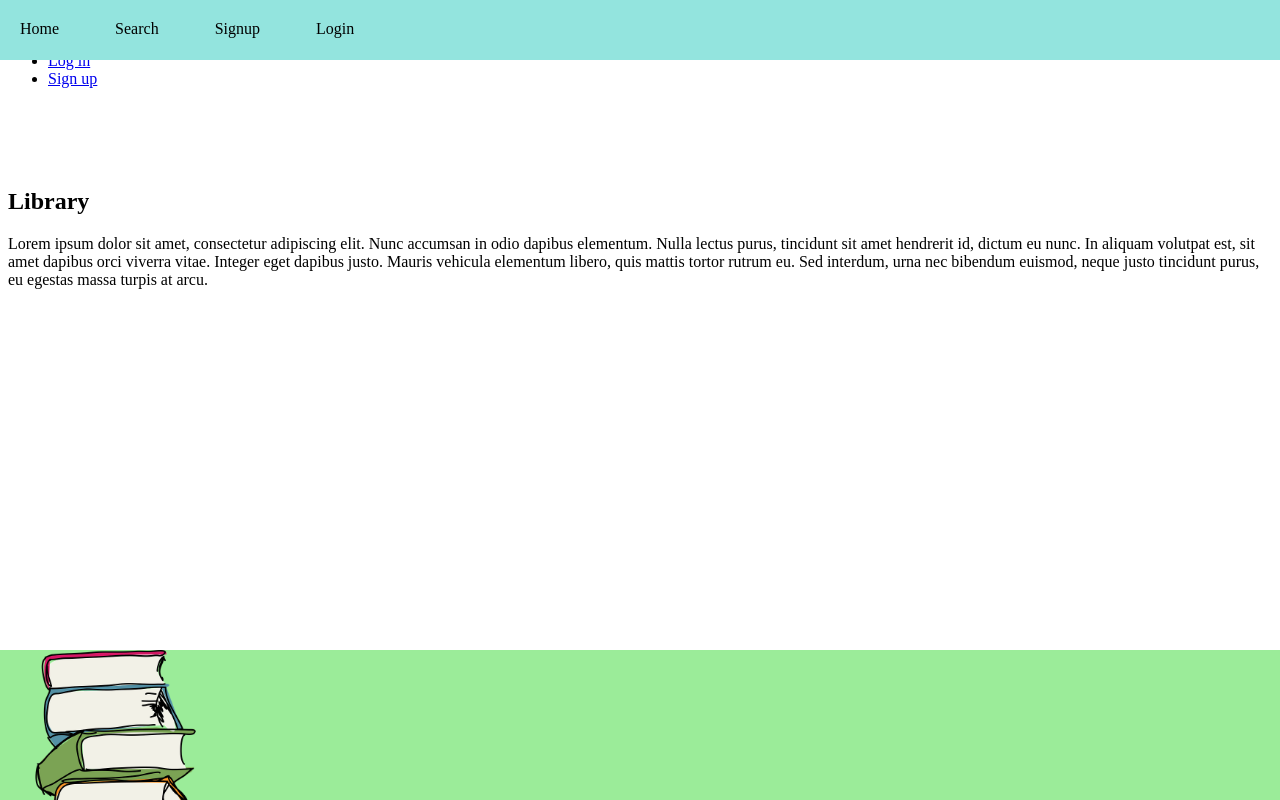
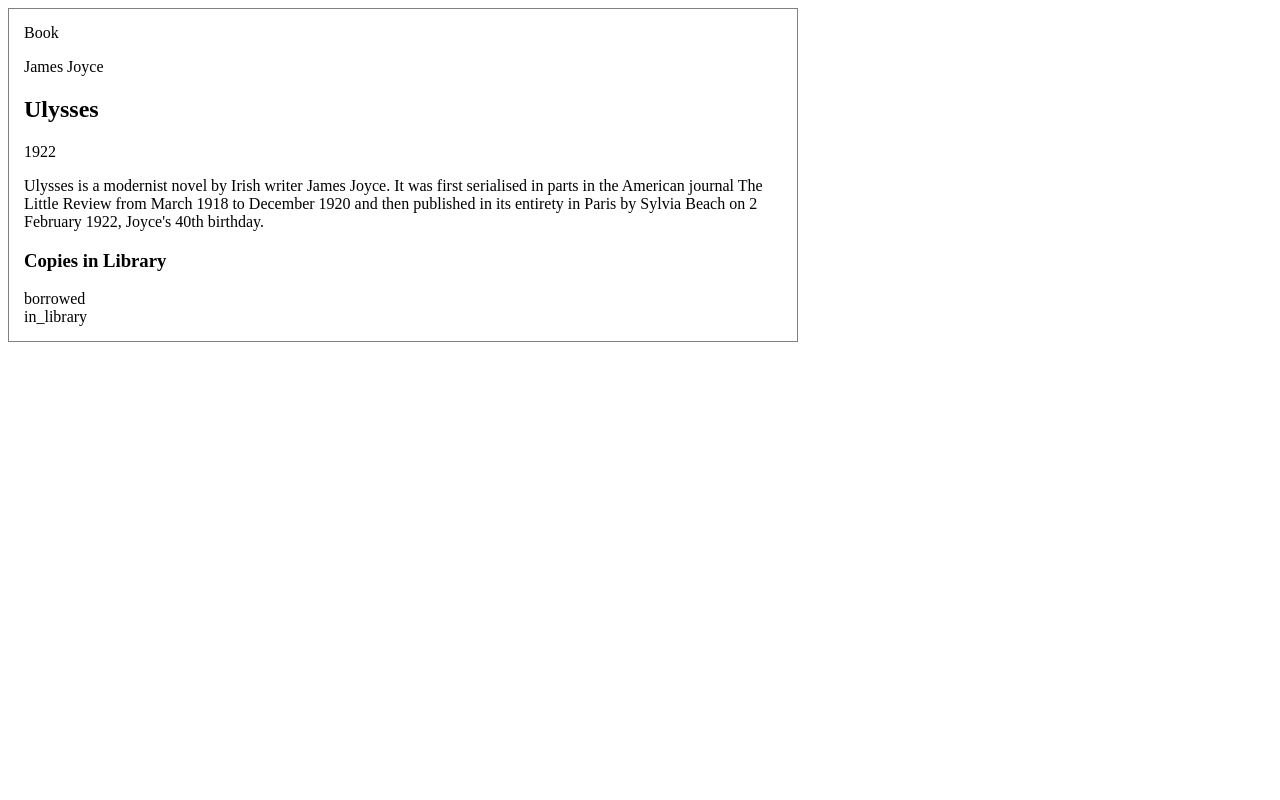
Before and after one commit to cat-rivers/react_library, a React (Create React App) app in the folder awesome_library/: page / in a window 1280 px wide. Shown: the top 800 px of the page. Built offline with nearby package versions, Linux system fonts and the light colour scheme; data requests are answered from the project's data file.

Commit message:
changed props in bookCopyCard

```diff
--- a/awesome_library/src/App.js
+++ b/awesome_library/src/App.js
@@ -1,31 +1,33 @@
 import { BrowserRouter as Router, Routes, Route } from "react-router-dom";
-import Home from "./components/Home";
-import Search from "./components/Search";
-import MyPage from "./components/MyPage";
-import Login from "./components/Login";
-import Signup from "./components/Signup";
-import BookById from "./components/BookById";
-import SignupSuccessful from "./components/SignupSuccessful";
-import Layout from "./components/Layout";
+// import Home from "./components/Home";
+// import Search from "./components/Search";
+// import MyPage from "./components/MyPage";
+// import Login from "./components/Login";
+// import Signup from "./components/Signup";
+// import BookById from "./components/BookById";
+// import SignupSuccessful from "./components/SignupSuccessful";
+// import Layout from "./components/Layout";
+import BookCardContainer from "./components/BookContainer";
 
 function App() {
   return (
-    <Router>
-      <Routes>
-        <Route path="/" element={<Layout />}>
-          <Route index element={<Home />} />
-          <Route path="search" element={<Search />} />
-          <Route path="mypage" element={<MyPage />} />
-          <Route
-            path="signup/signupsuccessful"
-            element={<SignupSuccessful />}
-          />
-          <Route path="login" element={<Login />} />
-          <Route path="signup" element={<Signup />} />
-          <Route path="search/book/{id}" element={<BookById />} />
-        </Route>
-      </Routes>
-    </Router>
+    <BookCardContainer />
+    // <Router>
+    //   <Routes>
+    //     <Route path="/" element={<Layout />}>
+    //       <Route index element={<Home />} />
+    //       <Route path="search" element={<Search />} />
+    //       <Route path="mypage" element={<MyPage />} />
+    //       <Route
+    //         path="signup/signupsuccessful"
+    //         element={<SignupSuccessful />}
+    //       />
+    //       <Route path="login" element={<Login />} />
+    //       <Route path="signup" element={<Signup />} />
+    //       <Route path="search/book/{id}" element={<BookById />} />
+    //     </Route>
+    //   </Routes>
+    // </Router>
   );
 }
 
--- a/awesome_library/src/components/BookCard.js
+++ b/awesome_library/src/components/BookCard.js
@@ -15,7 +15,7 @@ const BookCard = ({ book }) => (
     <div className="bookStatus">
       <h3>Copies in Library</h3>
       {book.copies.map(copy => (
-        <BookCopyCard />
+        <BookCopyCard status={copy.status} />
       ))}
     </div>
   </div>
--- a/awesome_library/src/components/BookCopyCard.js
+++ b/awesome_library/src/components/BookCopyCard.js
@@ -1,7 +1,7 @@
-const BookCopyCard = () => {
+const BookCopyCard = ({ status }) => {
   return (
     <>
-      <div> I am available!</div>
+      <div>{status}</div>
     </>
   );
 };
```
